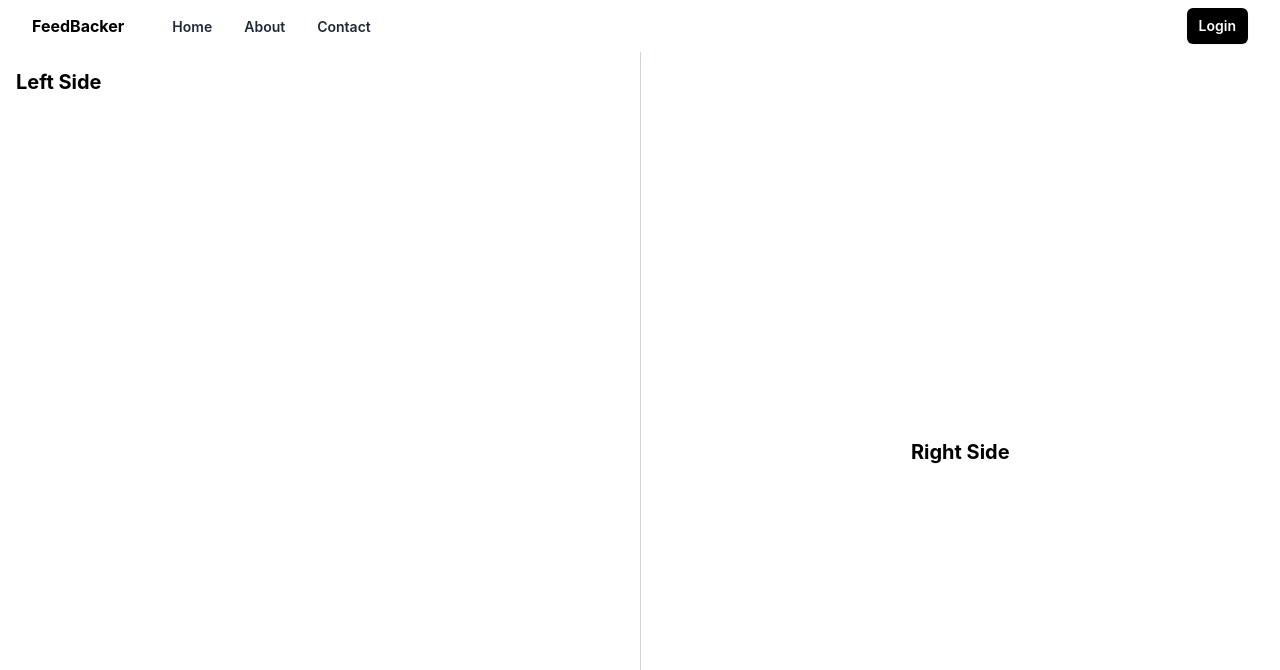
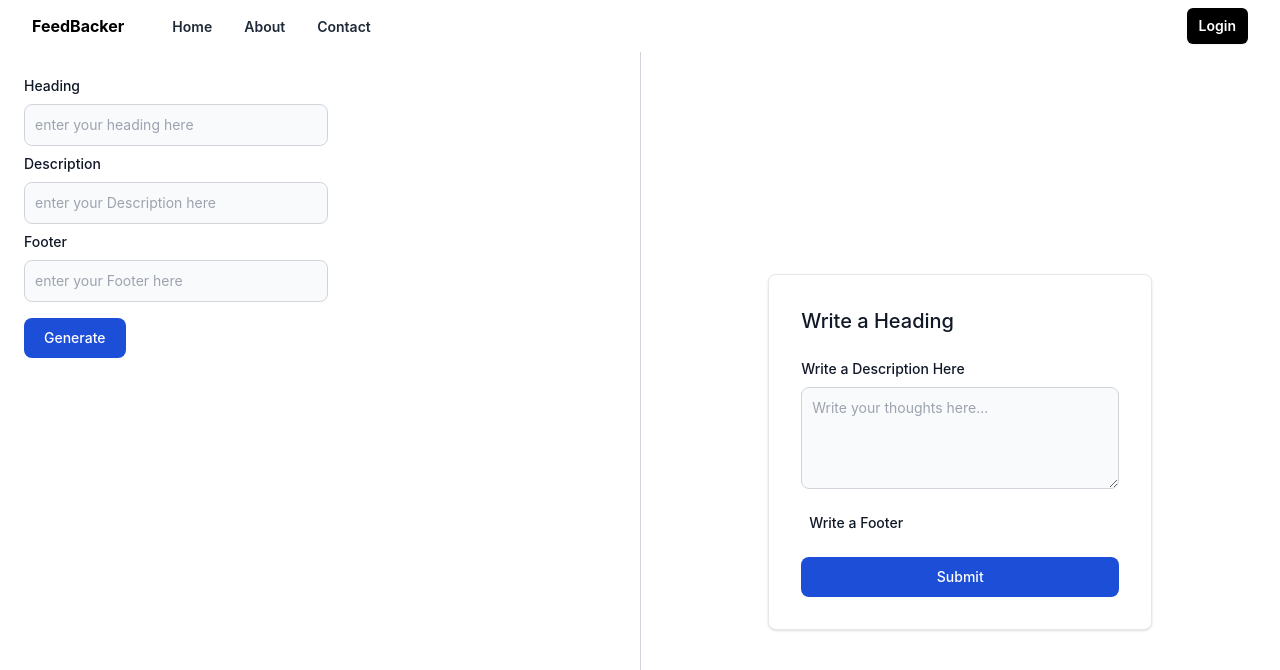
Before and after one commit to sanjay-xdr/Feedbacker, a React (Create React App) app in the folder frontend/: page /editor in a window 1280 px wide. Shown: the top 670 px of the page. Built offline with nearby package versions, Linux system fonts and the light colour scheme.

Commit message:
adding editor

```diff
--- a/frontend/src/context/editor-context.js
+++ b/frontend/src/context/editor-context.js
@@ -6,9 +6,14 @@ export const EditorContext = createContext();
 // Create a provider component
 export const EditorProvider = ({ children }) => {
   const [data, setData] = useState("Some initial data");
+ const [editorData,setEditorData]=useState({
+    Heading:"",
+    Description:"",
+    Footer:"",
+ })
 
   return (
-    <EditorContext.Provider value={{ data, setData }}>
+    <EditorContext.Provider value={{ data, setData,editorData,setEditorData }}>
       {children}
     </EditorContext.Provider>
   );
--- a/frontend/src/pages/Editor.js
+++ b/frontend/src/pages/Editor.js
@@ -1,18 +1,129 @@
 import React from "react";
 import { Navbar } from "../components/Navbar";
 import { Link } from "react-router-dom";
+import useEditorContext from "../context/editor-context";
+import { validateObject } from "../utils/Validator";
+
 
 export default function Editor() {
+    const {editorData,setEditorData} =useEditorContext();
+
+ const inputHandler=(e)=>{
+    const { name, value } = e.target;
+    setEditorData(prevstate=>({...prevstate,[name]:value}))
+ }
+
+ const generateFeedbackForm=()=>{
+    console.log("Generating FORM LINK HERE")
+
+    const result = validateObject(editorData);
+    if (result === true) {
+      //here then create a api call to backend beaches
+    } else {
+      console.log(`Field "${result}" is empty.`);
+      //show a alert here
+    }
+ }
+
+
   return (
     <>
       <Navbar />
       <div className="min-h-screen flex">
         <div className="w-1/2  p-4 flex ">
-          <h2 className="text-xl font-bold">Left Side</h2>
+          <div className="w-full">
+            <div className="w-1/2">
+              <label
+                htmlfol="heading"
+                className="block m-2 text-sm font-medium text-gray-900 dark:text-white"
+              >
+                Heading
+              </label>
+              <input
+                type="text"
+                name="Heading"
+                id="heading"
+                className="m-2 w-full bg-gray-50 border border-gray-300 text-gray-900 text-sm rounded-lg block  p-2.5 focus:border-blue-200 focus:outline-none focus:ring-2 focus:ring-blue-300"
+                placeholder="enter your heading here"
+                required
+                onChange={(e)=>inputHandler(e)}
+              />
+            </div>
+            <div className="w-1/2">
+              <label
+                htmlfol="Description"
+                className="block m-2 text-sm font-medium text-gray-900 dark:text-white"
+              >
+                Description
+              </label>
+              <input
+                type="text"
+                name="Description"
+                id="Description"
+                className="m-2 w-full bg-gray-50 border border-gray-300 text-gray-900 text-sm rounded-lg block  p-2.5 focus:border-blue-200 focus:outline-none focus:ring-2 focus:ring-blue-300"
+                placeholder="enter your Description here"
+                required
+                onChange={(e)=>inputHandler(e)}
+              />
+            </div>
+            <div className="w-1/2">
+              <label
+                htmlfol="Footer"
+                className="block m-2 text-sm font-medium text-gray-900 dark:text-white"
+              >
+                Footer
+              </label>
+              <input
+                type="text"
+                name="Footer"
+                id="Footer"
+                className="m-2 w-full bg-gray-50 border border-gray-300 text-gray-900 text-sm rounded-lg block  p-2.5 focus:border-blue-200 focus:outline-none focus:ring-2 focus:ring-blue-300"
+                placeholder="enter your Footer here"
+                required
+                onChange={(e)=>inputHandler(e)}
+              />
+            </div>
+            <button type="button" className="m-2 text-white bg-blue-700 hover:bg-blue-800 focus:ring-4 focus:ring-blue-300 font-medium rounded-lg text-sm px-5 py-2.5 me-2 mb-2 dark:bg-blue-600 dark:hover:bg-blue-700 focus:outline-none dark:focus:ring-blue-800" onClick={generateFeedbackForm}>Generate</button>
+          </div>
+
         </div>
         <div className="w-px bg-gray-300"></div> {/* Vertical Line */}
         <div className="w-1/2  p-4 flex flex-col justify-center items-center">
-          <h2 className="text-xl font-bold">Right Side</h2>
+          <div className="w-full max-w-sm p-4 bg-white border border-gray-200 rounded-lg shadow sm:p-6 md:p-8 dark:bg-gray-800 dark:border-gray-700">
+            <form className="space-y-6" action="#">
+              <h5 className="text-xl font-medium text-gray-900 dark:text-white">
+               {editorData.Heading || "Write a Heading"}
+              </h5>
+              <div>
+                <label
+                  htmlfol="email"
+                  className="block mb-2 text-sm font-medium text-gray-900 dark:text-white"
+                >
+                  {editorData.Description || "Write a Description Here"}
+                </label>
+                <textarea
+                  id="message"
+                  rows="4"
+                  className="block p-2.5 w-full text-sm text-gray-900 bg-gray-50 rounded-lg border border-gray-300 focus:ring-blue-500 focus:border-blue-500 dark:bg-gray-700 dark:border-gray-600 dark:placeholder-gray-400 dark:text-white dark:focus:ring-blue-500 dark:focus:border-blue-500"
+                  placeholder="Write your thoughts here..."
+                ></textarea>
+              </div>
+
+              <div className="flex items-start">
+                <div className="flex items-start">
+                  <p className="ms-2 text-sm font-medium text-gray-900 dark:text-gray-300">
+                    {editorData.Footer || "Write a Footer "}
+                  </p>
+                </div>
+              </div>
+              <button
+                type="submit"
+                className="w-full text-white bg-blue-700 hover:bg-blue-800 focus:ring-4 focus:outline-none focus:ring-blue-300 font-medium rounded-lg text-sm px-5 py-2.5 text-center dark:bg-blue-600 dark:hover:bg-blue-700 dark:focus:ring-blue-800"
+              >
+                Submit{" "}
+              </button>
+            </form>
+          </div>
         </div>
       </div>
     </>
--- /dev/null
+++ b/frontend/src/utils/Validator.js
@@ -0,0 +1,11 @@
+const validateObject= (obj)=> {
+    for (let key in obj) {
+      if (!obj[key]) {
+        return key;
+      }
+    }
+    return true;
+  }
+
+
+  export {validateObject}
```
